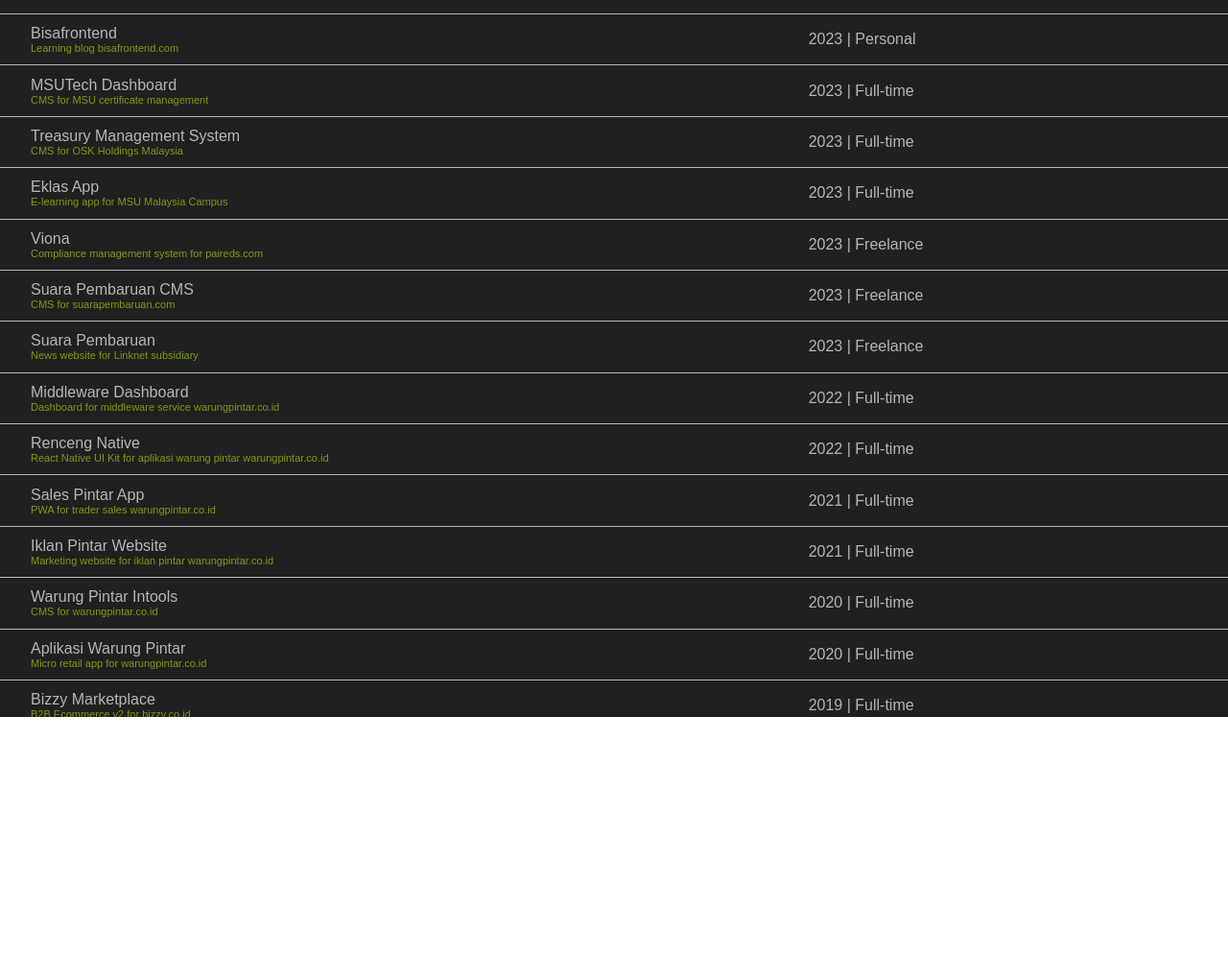
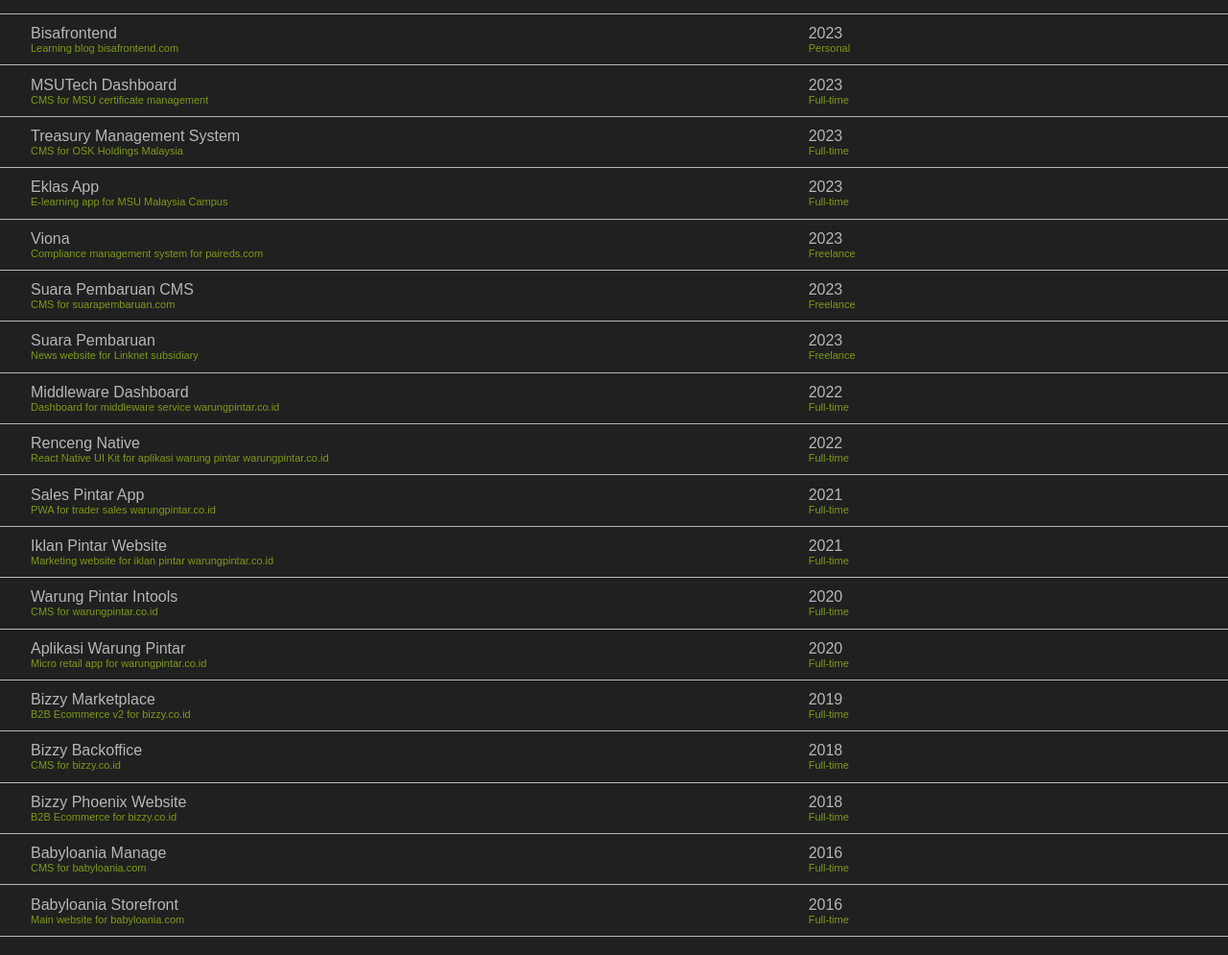
Before and after one commit to irxd/projects, a website built with Vite: page index.html in a window 1280 px wide. Shown: the part 53-1048 px from the top of the page at 96% size. Before the commit the page ends 800 px from the top, so only its background shows below. Built offline with nearby package versions, Linux system fonts and the light colour scheme.

Commit message:
fix: overflow height and adjust project type

```diff
--- a/index.html
+++ b/index.html
@@ -7,7 +7,6 @@
     <link rel="stylesheet" href="style.css" />
   </head>
   <body>
-    <div id="overlay-dark"></div>
     <div class="content">
       <div class="nav row">
         <div class="col">
@@ -23,7 +22,8 @@
           <div class="desc">Learning blog bisafrontend.com</div>
         </div>
         <div class="col">
-          <div>2023 | Personal</div>
+          <div>2023</div>
+          <div class="desc">Personal</div>
         </div>
       </div>
       <div class="divider"></div>
@@ -33,7 +33,8 @@
           <div class="desc">CMS for MSU certificate management</div>
         </div>
         <div class="col">
-          <div>2023 | Full-time</div>
+          <div>2023</div>
+          <div class="desc">Full-time</div>
         </div>
       </div>
       <div class="divider"></div>
@@ -43,7 +44,8 @@
           <div class="desc">CMS for OSK Holdings Malaysia</div>
         </div>
         <div class="col">
-          <div>2023 | Full-time</div>
+          <div>2023</div>
+          <div class="desc">Full-time</div>
         </div>
       </div>
       <div class="divider"></div>
@@ -53,7 +55,8 @@
           <div class="desc">E-learning app for MSU Malaysia Campus</div>
         </div>
         <div class="col">
-          <div>2023 | Full-time</div>
+          <div>2023</div>
+          <div class="desc">Full-time</div>
         </div>
       </div>
       <div class="divider"></div>
@@ -63,7 +66,8 @@
           <div class="desc">Compliance management system for paireds.com</div>
         </div>
         <div class="col">
-          <div>2023 | Freelance</div>
+          <div>2023</div>
+          <div class="desc">Freelance</div>
         </div>
       </div>
       <div class="divider"></div>
@@ -73,7 +77,8 @@
           <div class="desc">CMS for suarapembaruan.com</div>
         </div>
         <div class="col">
-          <div>2023 | Freelance</div>
+          <div>2023</div>
+          <div class="desc">Freelance</div>
         </div>
       </div>
       <div class="divider"></div>
@@ -83,7 +88,8 @@
           <div class="desc">News website for Linknet subsidiary</div>
         </div>
         <div class="col">
-          <div>2023 | Freelance</div>
+          <div>2023</div>
+          <div class="desc">Freelance</div>
         </div>
       </div>
       <div class="divider"></div>
@@ -93,7 +99,8 @@
           <div class="desc">Dashboard for middleware service warungpintar.co.id</div>
         </div>
         <div class="col">
-          <div>2022 | Full-time</div>
+          <div>2022</div>
+          <div class="desc">Full-time</div>
         </div>
       </div>
       <div class="divider"></div>
@@ -103,7 +110,8 @@
           <div class="desc">React Native UI Kit for aplikasi warung pintar warungpintar.co.id</div>
         </div>
         <div class="col">
-          <div>2022 | Full-time</div>
+          <div>2022</div>
+          <div class="desc">Full-time</div>
         </div>
       </div>
       <div class="divider"></div>
@@ -113,7 +121,8 @@
           <div class="desc">PWA for trader sales warungpintar.co.id</div>
         </div>
         <div class="col">
-          <div>2021 | Full-time</div>
+          <div>2021</div>
+          <div class="desc">Full-time</div>
         </div>
       </div>
       <div class="divider"></div>
@@ -123,7 +132,8 @@
           <div class="desc">Marketing website for iklan pintar warungpintar.co.id</div>
         </div>
         <div class="col">
-          <div>2021 | Full-time</div>
+          <div>2021</div>
+          <div class="desc">Full-time</div>
         </div>
       </div>
       <div class="divider"></div>
@@ -133,7 +143,8 @@
           <div class="desc">CMS for warungpintar.co.id</div>
         </div>
         <div class="col">
-          <div>2020 | Full-time</div>
+          <div>2020</div>
+          <div class="desc">Full-time</div>
         </div>
       </div>
       <div class="divider"></div>
@@ -143,7 +154,8 @@
           <div class="desc">Micro retail app for warungpintar.co.id</div>
         </div>
         <div class="col">
-          <div>2020 | Full-time</div>
+          <div>2020</div>
+          <div class="desc">Full-time</div>
         </div>
       </div>
       <div class="divider"></div>
@@ -153,7 +165,8 @@
           <div class="desc">B2B Ecommerce v2 for bizzy.co.id</div>
         </div>
         <div class="col">
-          <div>2019 | Full-time</div>
+          <div>2019</div>
+          <div class="desc">Full-time</div>
         </div>
       </div>
       <div class="divider"></div>
@@ -163,7 +176,8 @@
           <div class="desc">CMS for bizzy.co.id</div>
         </div>
         <div class="col">
-          <div>2018 | Full-time</div>
+          <div>2018</div>
+          <div class="desc">Full-time</div>
         </div>
       </div>
       <div class="divider"></div>
@@ -173,7 +187,8 @@
           <div class="desc">B2B Ecommerce for bizzy.co.id</div>
         </div>
         <div class="col">
-          <div>2018 | Full-time</div>
+          <div>2018</div>
+          <div class="desc">Full-time</div>
         </div>
       </div>
       <div class="divider"></div>
@@ -183,7 +198,8 @@
           <div class="desc">CMS for babyloania.com</div>
         </div>
         <div class="col">
-          <div>2016 | Full-time</div>
+          <div>2016</div>
+          <div class="desc">Full-time</div>
         </div>
       </div>
       <div class="divider"></div>
@@ -193,7 +209,8 @@
           <div class="desc">Main website for babyloania.com</div>
         </div>
         <div class="col">
-          <div>2016 | Full-time</div>
+          <div>2016</div>
+          <div class="desc">Full-time</div>
         </div>
       </div>
       <div class="divider"></div>
--- a/style.css
+++ b/style.css
@@ -12,19 +12,12 @@
 
 body {
   font-family: "Neue Montreal", sans-serif;
-}
-
-#overlay-dark {
-  position: absolute;
-  width: 100vw;
-  height: 100%;
-  background: #202020;
-  z-index: 2;
+  background-color: #202020;
 }
 
 .content {
   width: 100%;
-  height: 100vh;
+  height: 100%;
   padding: 1em 0;
   overflow-y: auto;
 }
```
